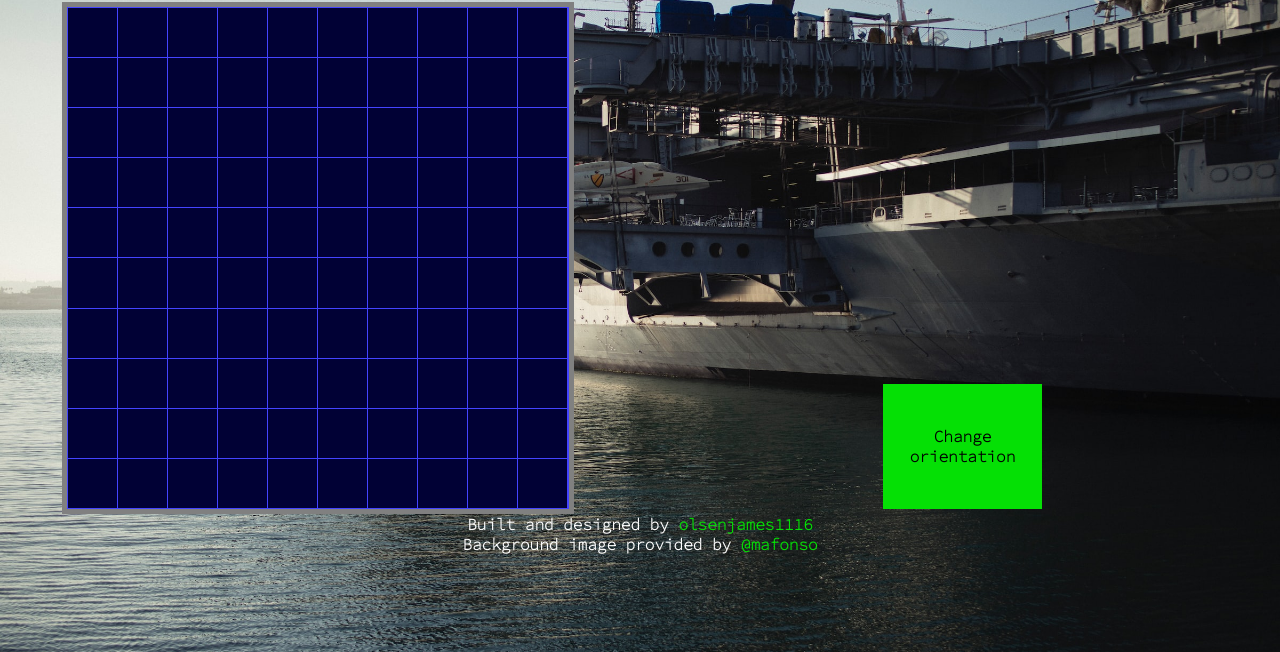
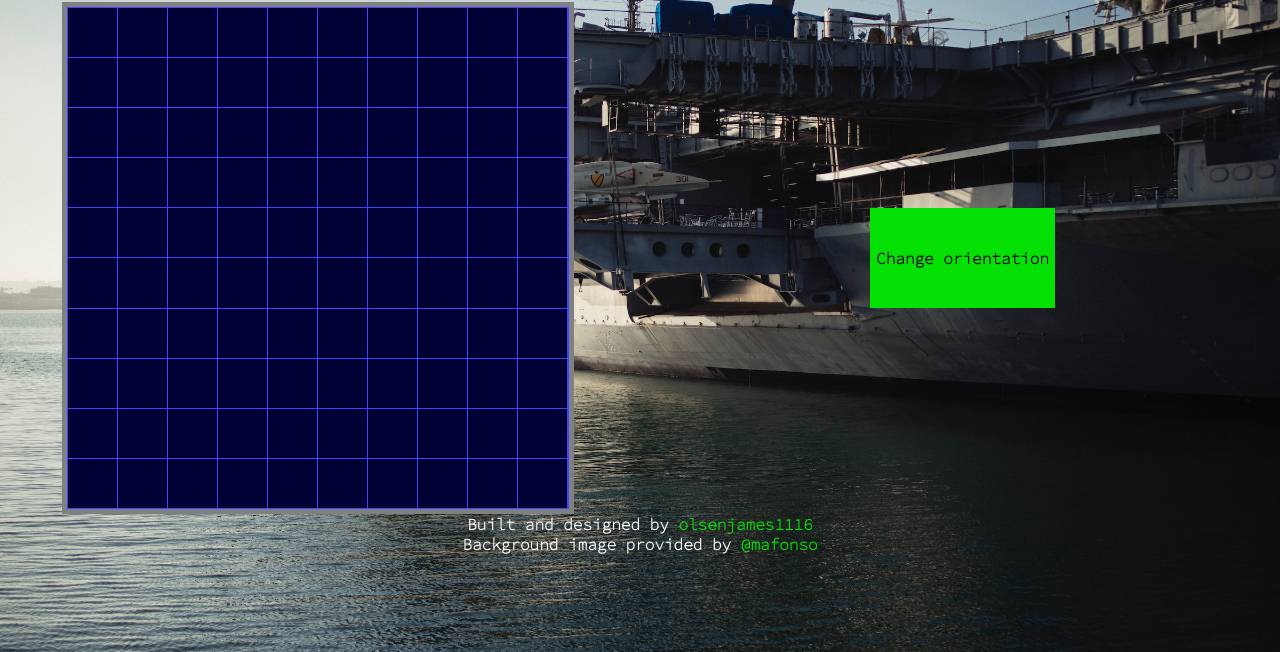
Before and after one commit to olsenjames1116/battleship, a website built with webpack: page dist/index.html in a window 1280 px wide. Shown: the part 148-800 px from the top of the page. Built offline with nearby package versions, Linux system fonts and the light colour scheme; files whose address does not match are found by name.

Commit message:
Format change orientation button

```diff
--- a/src/dom/dom.js
+++ b/src/dom/dom.js
@@ -16,8 +16,10 @@ export default class Dom {
 
         this.createGrids(gameboard);
 
+        const buttonDiv = document.createElement('div');
         const directionButton = document.createElement('button');
-        document.querySelector('div.content').appendChild(directionButton);
+        buttonDiv.appendChild(directionButton);
+        document.querySelector('div.content').appendChild(buttonDiv);
         directionButton.textContent = 'Change orientation';
     }
 
@@ -25,8 +27,8 @@ export default class Dom {
         const placeBoard = document.querySelector('div#place');
         placeBoard.style.display = 'none';
 
-        const directionButton = document.querySelector('div#place + button');
-        directionButton.style.display = 'none';
+        const buttonDiv = document.querySelector('div#place + div');
+        buttonDiv.style.display = 'none';
     }
 
     loadBoards() {
--- a/src/gameboard/gameboard.js
+++ b/src/gameboard/gameboard.js
@@ -33,7 +33,7 @@ export default class Gameboard{
         const move = document.querySelector('p.move');
         move.textContent = 'Place your carrier (5 spaces)';
 
-        const directionButton = document.querySelector('div#place + button');
+        const directionButton = document.querySelector('div#place + div > button');
         directionButton.addEventListener('click', () => {
             direction = direction === 0 ? 1 : 0;
         });
@@ -48,8 +48,10 @@ export default class Gameboard{
 
         placeGrid.forEach((grid) => {
             grid.addEventListener('mouseout', (event) => {
-                if(direction === 0) event.target.classList.remove(`${shipQueue[0].type}Rotated`);
-                if(direction === 1) event.target.classList.remove(`${shipQueue[0].type}`);
+                if(shipQueue.length > 0) {
+                    if(direction === 0) event.target.classList.remove(`${shipQueue[0].type}Rotated`);
+                    if(direction === 1) event.target.classList.remove(`${shipQueue[0].type}`);
+                }
             });
         });
 
--- a/src/style.css
+++ b/src/style.css
@@ -126,6 +126,16 @@ div#place > div.patrollerRotated {
   cursor: url('./images/patroller.rotated.png'), auto;
 }
 
+div#place + div {
+  display: flex;
+  align-items: center;
+}
+
+div#place + div > button {
+  height: 100px;
+  width: max-content;
+}
+
 div#player {
   grid-area: 2 / 1 / 3 / 2;
 }
@@ -182,14 +192,17 @@ div.gameboard > div.miss {
 }
 
 button {
-  margin-top: auto;
-  width: 25%;
-  height: 25%;
   background-color: rgb(5, 224, 5);
   border: 0;
   font-family: 'sourceCode', sans-serif;
   font-weight: bold;
   font-size: 1rem;
+}
+
+div.popup > button {
+  margin-top: auto;
+  width: 25%;
+  height: 25%;
 }
 
 button:hover {
```
